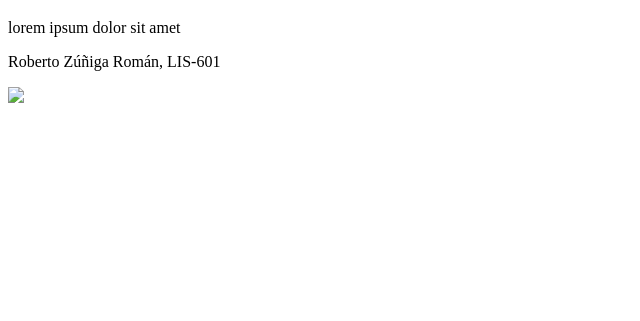
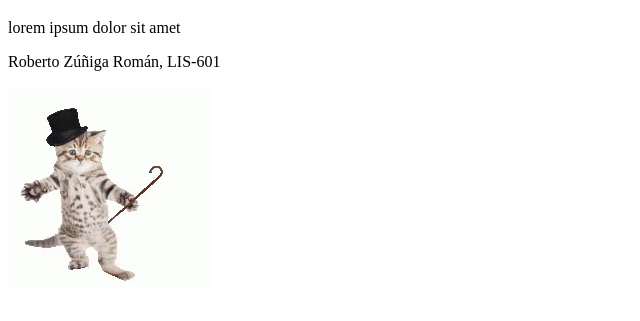
Before and after one commit to robzun/practica-github, a plain HTML site: page index.html in a window 1280 px wide. Shown: the part 61-382 px from the top of the page, without its empty margins (0-640 px from the left). Drawn offline with Linux system fonts and the light colour scheme; files whose address does not match are found by name.

Commit message:
gif fixed

```diff
--- a/index.html
+++ b/index.html
@@ -9,6 +9,6 @@
     <h1>Hola mundo</h1>
     <p>lorem ipsum dolor sit amet</p>
     <p>Roberto Zúñiga Román, LIS-601</p>
-    <img src = "C:\Users\TacoB\Imágenes\kitten-cat-magician.gif">
+    <img src = "C:\Users\TacoB\Documentos\Scripts\DevApps\CtrlVer1\kitten-cat-magician.gif">
 </body>
 </html>
```
Also changed, not shown: kitten-cat-magician.gif (added).
